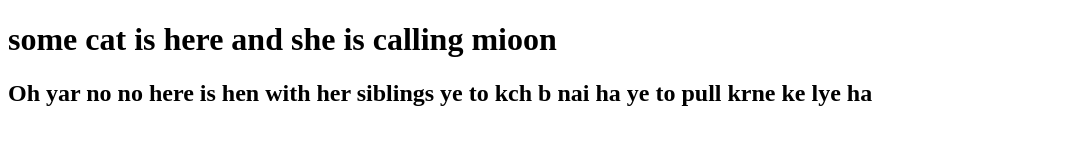
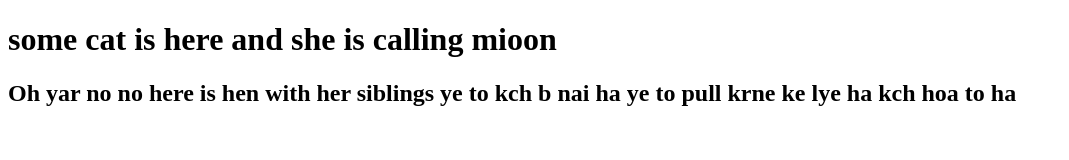
Before and after one commit to Shahbaz9955/pull-aur-push, a plain HTML site: page index.html in a window 1280 px wide. Shown: the whole page, without its empty margins (0-1069 px from the left). Drawn offline with Linux system fonts and the light colour scheme.

Commit message:
Update index.html
sir dialogue

```diff
--- a/index.html
+++ b/index.html
@@ -13,6 +13,7 @@
     <h2>Oh yar no no here is hen with her siblings
         ye to kch b nai ha
         ye to pull krne ke lye ha
+        kch hoa to ha
 
 
 
```
